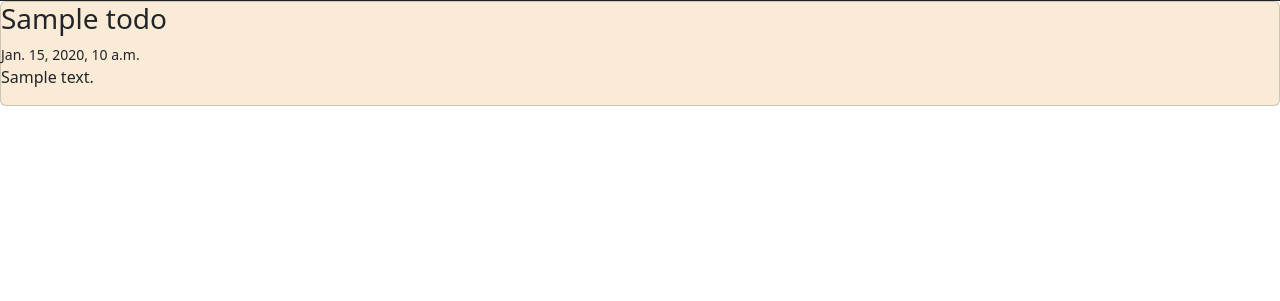
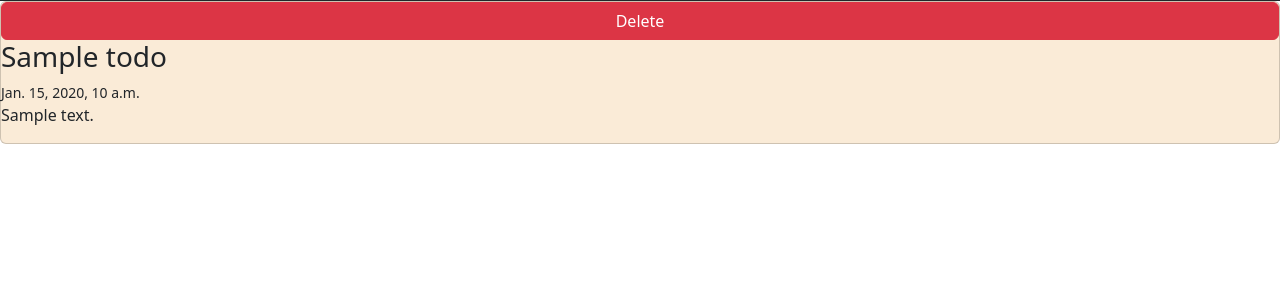
Before and after one commit to amirhamzh3000/django_blog, a Django app: page /detail/1 in a window 1280 px wide. Shown: the part 55-356 px from the top of the page. Run offline with Django 5.2, Linux system fonts and the light colour scheme; tables that the repository leaves empty hold one stand-in row (values such as "Sample post").

Commit message:
create delete function

```diff
--- a/A/home/urls.py
+++ b/A/home/urls.py
@@ -4,5 +4,6 @@ from . import views
 urlpatterns = [
     path('',views.home,name='home'),
     path('detail/<int:todo_id>',views.detail,name = 'details'),
+    path('delete/<int:todo_id>',views.delete,name= 'delete')
 
 ]
--- a/A/home/views.py
+++ b/A/home/views.py
@@ -1,4 +1,4 @@
-from django.shortcuts import render
+from django.shortcuts import redirect , render
 from .models import Todo
 
 
@@ -10,3 +10,7 @@ def home(request):
 def detail(request,todo_id):
         todo = Todo.objects.get(id = todo_id)
         return render(request,'detail.html',context={'todo':todo})
+
+def delete(request,todo_id):
+    Todo.objects.get(id =todo_id).delete()
+    return  redirect('home')
--- a/A/templates/detail.html
+++ b/A/templates/detail.html
@@ -1,6 +1,7 @@
 {% extends 'base.html' %}
 
 {% block content %}
+<a class="btn btn-danger" href="{% url 'delete' todo.id %}">Delete</a>
 <h3>{{ todo.title }}</h3>
 <small>{{ todo.created }}</small>
 <p>{{ todo.body }}</p>
```
